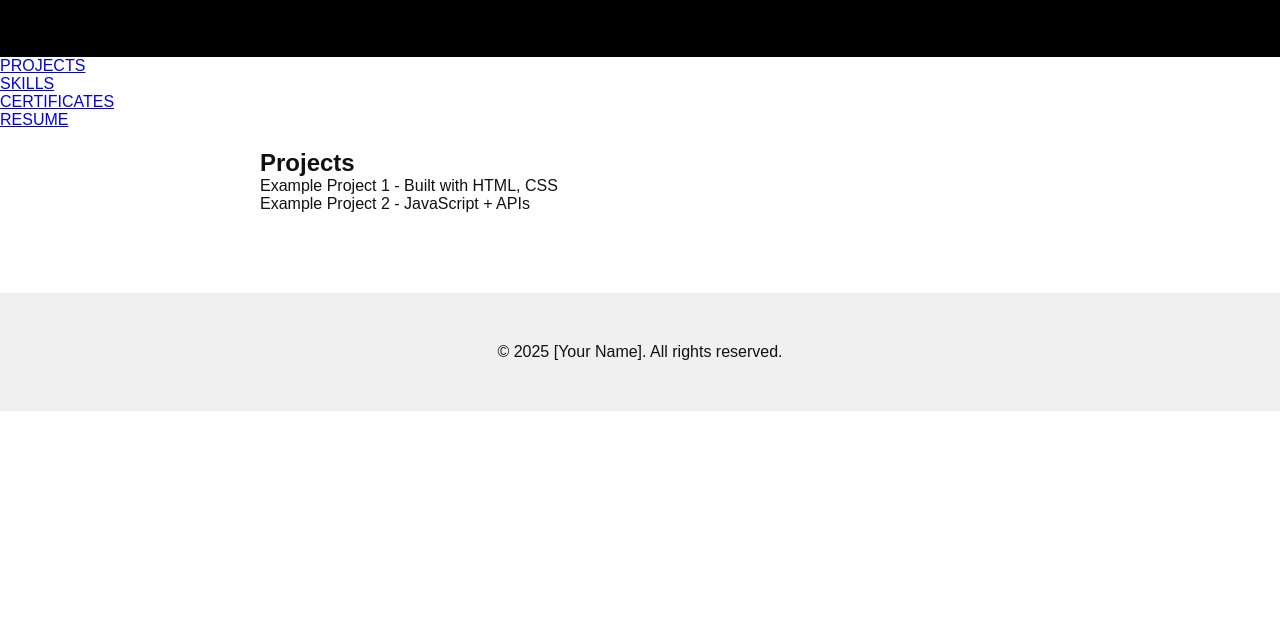
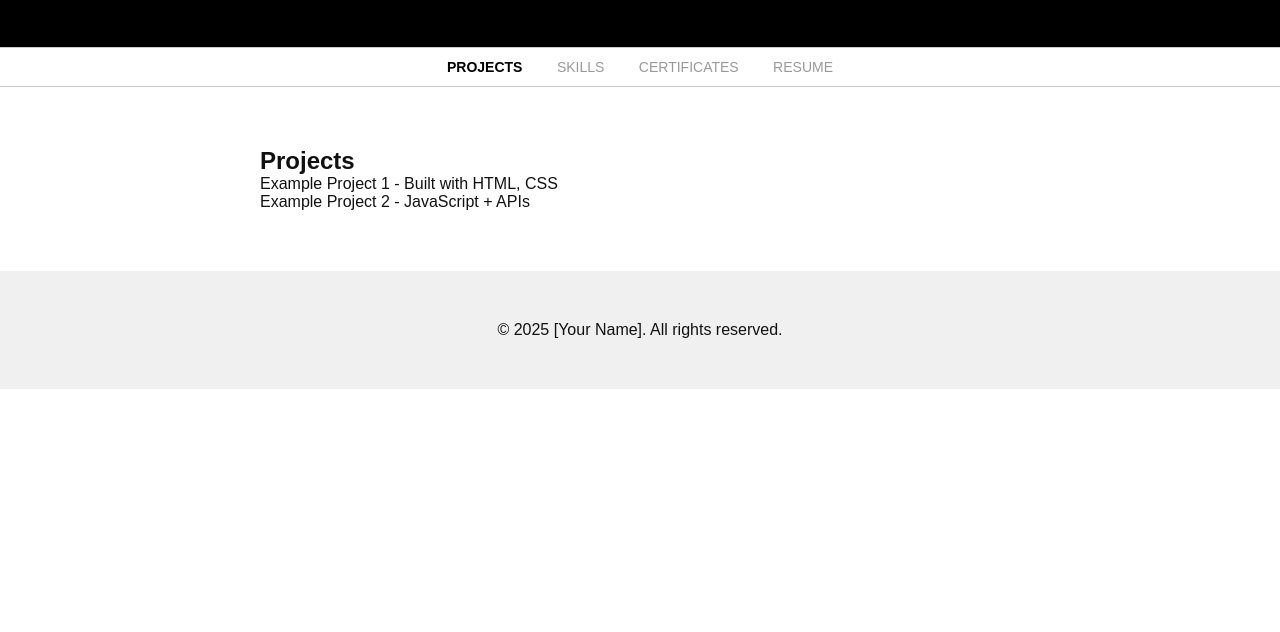
Before and after one commit to parinyanaks/parinya.github.io, a plain HTML site: page index.html in a window 1280 px wide. Shown: the part 168-800 px from the top of the page. Drawn offline with Linux system fonts and the light colour scheme; a script that the page names is missing.

Commit message:
Update style.css

```diff
--- a/style.css
+++ b/style.css
@@ -1,15 +1,14 @@
-/* Reset */
+/* Reset + Base */
 * {
+  box-sizing: border-box;
   margin: 0;
   padding: 0;
-  box-sizing: border-box;
 }
 
 body {
   font-family: Arial, sans-serif;
-  background-color: #fff;
+  background: #fff;
   color: #111;
-  margin: 0;
 }
 
 .container {
@@ -19,39 +18,49 @@ body {
 }
 
 header {
-  background-color: #000;
-  color: #fff;
   text-align: center;
   padding: 60px 20px;
-}
-
-header h1 {
-  margin-bottom: 10px;
-}
-
-.nav-buttons {
-  margin-top: 20px;
-}
-
-.nav-buttons button {
-  background-color: #fff;
-  color: #000;
-  border: 1px solid #000;
-  padding: 10px 15px;
-  margin: 0 5px;
-  cursor: pointer;
-  font-weight: bold;
-  transition: background 0.2s;
-}
-
-.nav-buttons button:hover {
   background-color: #000;
   color: #fff;
 }
 
-.content-section {
+.tab-menu {
+  border-top: 1px solid #ccc;
+  border-bottom: 1px solid #ccc;
+  text-align: center;
+  padding: 10px 0;
+  margin-bottom: 20px;
+}
+
+.tab-menu ul {
+  list-style: none;
+}
+
+.tab-menu li {
+  display: inline;
+  margin: 0 15px;
+}
+
+.tab-menu a {
+  text-decoration: none;
+  color: #999;
+  font-weight: normal;
+  font-size: 14px;
+  transition: all 0.2s ease;
+}
+
+.tab-menu a:hover {
+  color: #333;
+}
+
+.tab-menu a.active {
+  font-weight: bold;
+  color: #000;
+}
+
+.tab-content {
   display: block;
-  margin-top: 40px;
+  margin-top: 20px;
 }
 
 .hidden {
@@ -62,5 +71,5 @@ footer {
   text-align: center;
   padding: 30px 10px;
   background-color: #f0f0f0;
-  margin-top: 60px;
+  margin-top: 40px;
 }
```
